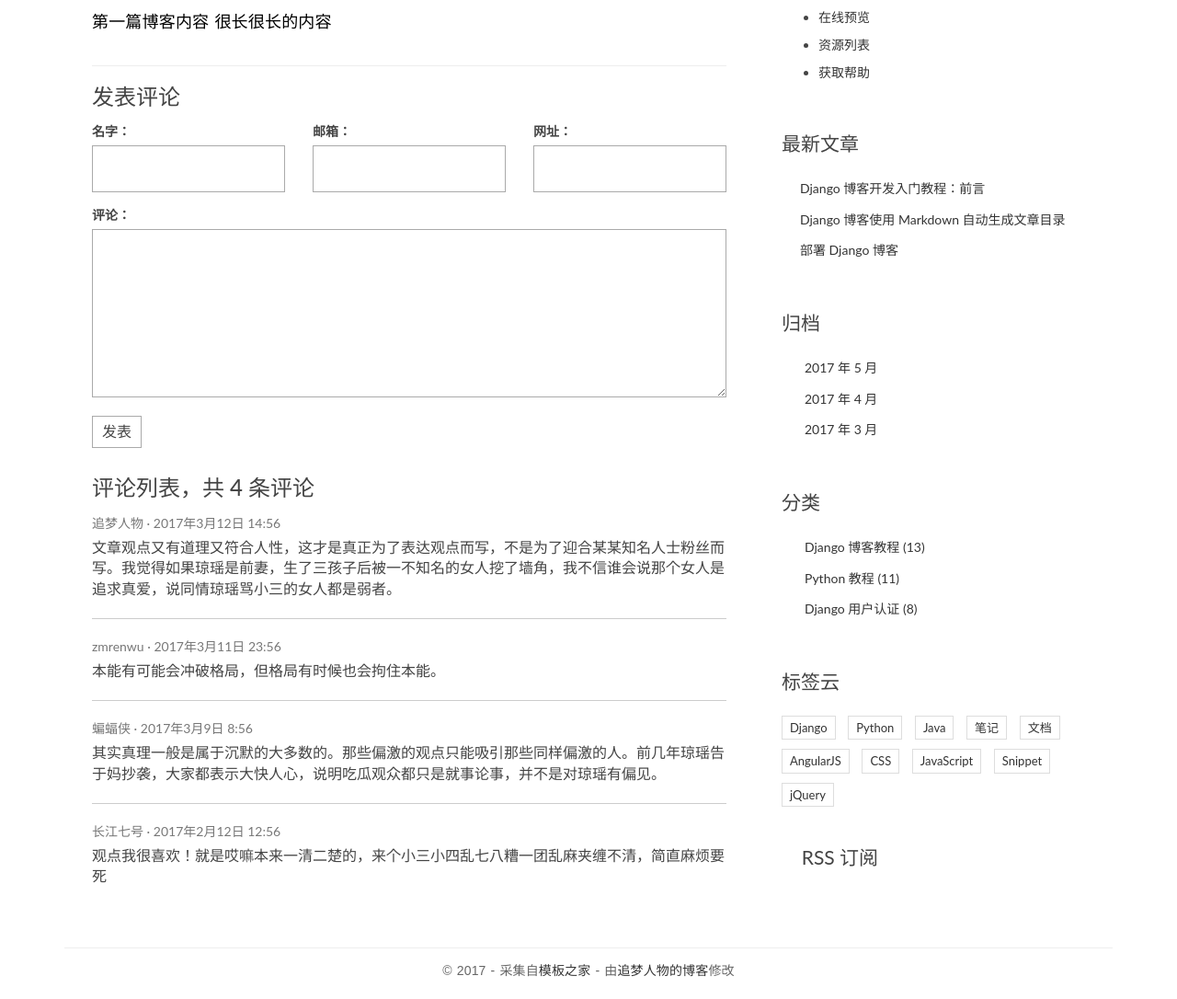
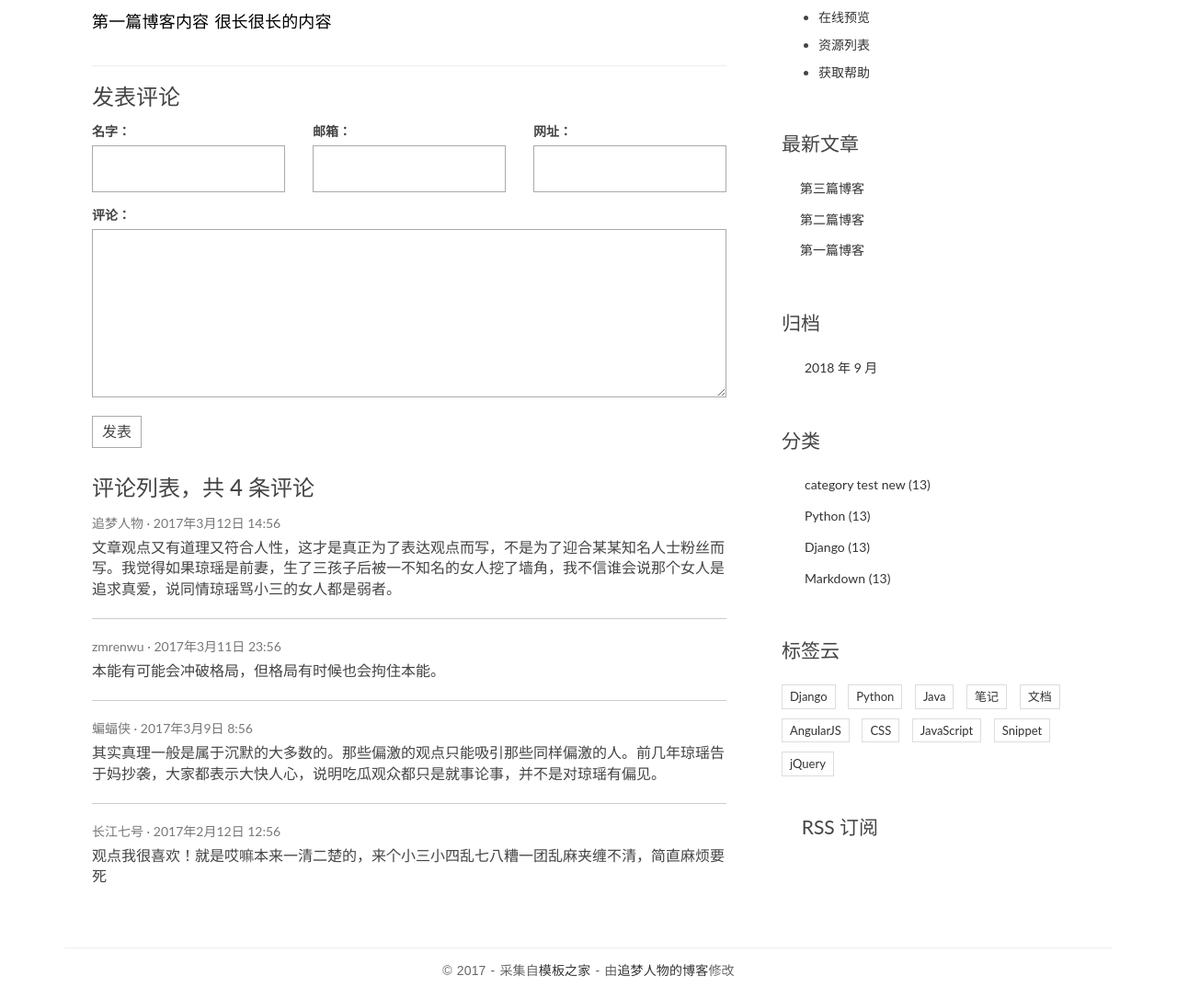
Before and after one commit to amou1758/ZHM, a Django app: page /post/2/ in a window 1280 px wide. Shown: the part 275-1361 px from the top of the page at 92% size. Run offline with Django 3.2, Linux system fonts and the light colour scheme; data comes from the database, SQL or seed files in the repository; some libraries are stand-ins or nearby versions; some web fonts are replaced.

Commit message:
10. 使用自定义模板标签!

```diff
--- /dev/null
+++ b/blog/templatetags/blog_tags.py
@@ -0,0 +1,20 @@
+from ..models import *
+from django import template
+
+register = template.Library()
+
+
+@register.simple_tag
+def get_recent_posts(num=5):
+    return Post.objects.all().order_by('-created_time')[:num]
+
+
+@register.simple_tag
+def archives():
+    return Post.objects.dates('created_time', 'month', order='DESC')
+
+
+@register.simple_tag
+def get_categories():
+    # 别忘了在顶部引入 Category 类
+    return Category.objects.all()
--- a/templates/base.html
+++ b/templates/base.html
@@ -1,4 +1,5 @@
 {% load staticfiles %}
+{% load blog_tags %}
 <!DOCTYPE html>
 <html>
 <head>
@@ -76,45 +77,45 @@
                 {% endblock toc %}
                 <div class="widget widget-recent-posts">
                     <h3 class="widget-title">最新文章</h3>
+                    {% get_recent_posts as recent_post_list %}
                     <ul>
-                        <li>
-                            <a href="#">Django 博客开发入门教程：前言</a>
-                        </li>
-                        <li>
-                            <a href="#">Django 博客使用 Markdown 自动生成文章目录</a>
-                        </li>
-                        <li>
-                            <a href="#">部署 Django 博客</a>
-                        </li>
+                        {% for post in recent_post_list %}
+                            <li>
+                                <a href="{{ post.get_absolute_url }}">{{ post.title }}</a>
+                            </li>
+                        {% empty %}
+                            <h1>暂无文章!</h1>
+                        {% endfor %}
+
                     </ul>
                 </div>
                 <div class="widget widget-archives">
                     <h3 class="widget-title">归档</h3>
+                    {% archives as date_list %}
                     <ul>
+                        {% for date in date_list %}
                         <li>
-                            <a href="#">2017 年 5 月</a>
+                            <a href="#">{{ date.year }} 年 {{ date.month }} 月</a>
                         </li>
-                        <li>
-                            <a href="#">2017 年 4 月</a>
-                        </li>
-                        <li>
-                            <a href="#">2017 年 3 月</a>
-                        </li>
+                        {% empty %}
+                            <h1>暂无归档!</h1>
+                        {% endfor %}
+
                     </ul>
                 </div>
 
                 <div class="widget widget-category">
                     <h3 class="widget-title">分类</h3>
+                    {% get_categories as category_list %}
                     <ul>
-                        <li>
-                            <a href="#">Django 博客教程 <span class="post-count">(13)</span></a>
-                        </li>
-                        <li>
-                            <a href="#">Python 教程 <span class="post-count">(11)</span></a>
-                        </li>
-                        <li>
-                            <a href="#">Django 用户认证 <span class="post-count">(8)</span></a>
-                        </li>
+                        {% for category in category_list %}
+                            <li>
+                                <a href="#">{{ category.name }} <span class="'post-count">(13)</span></a>
+                            </li>
+                        {% empty %}
+                            <h1>暂无分类!</h1>
+                        {% endfor %}
+
                     </ul>
                 </div>
 
```
Also changed, not shown: blog/templatetags/__init__.py (added).
